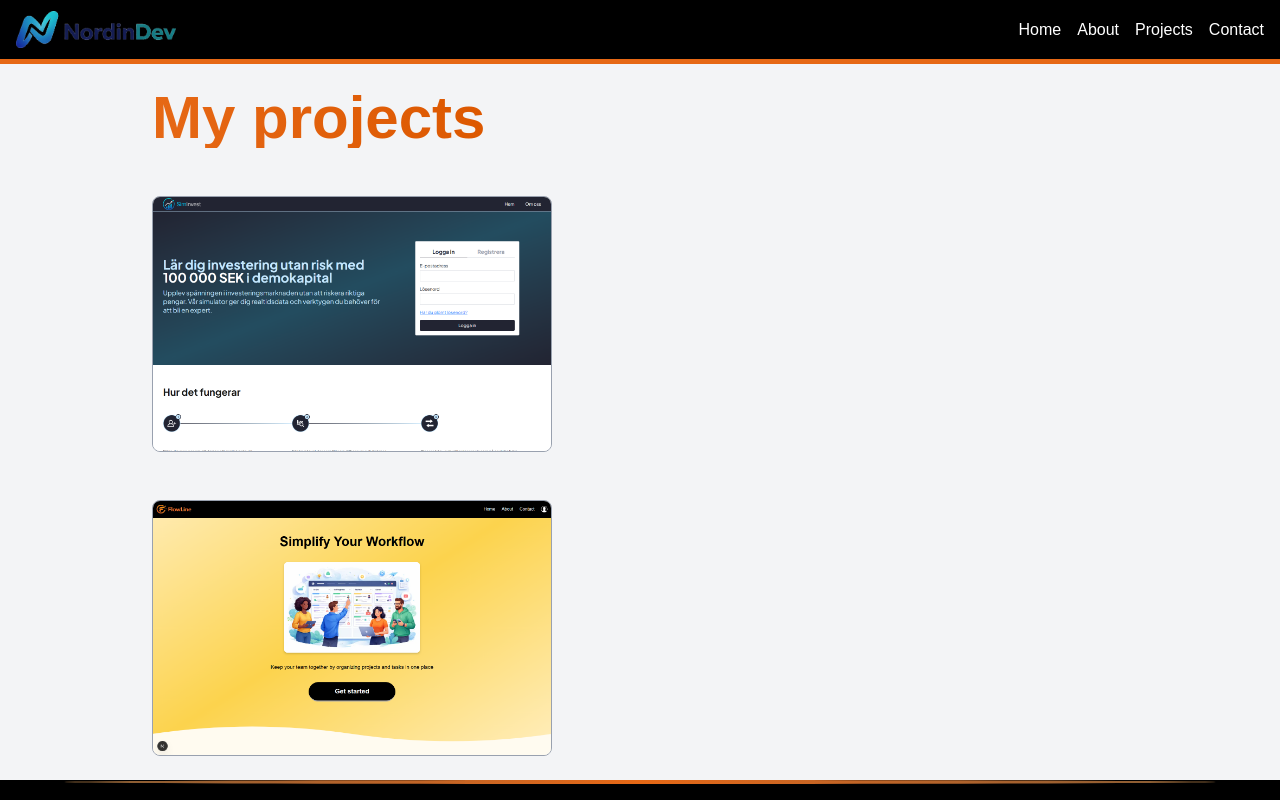
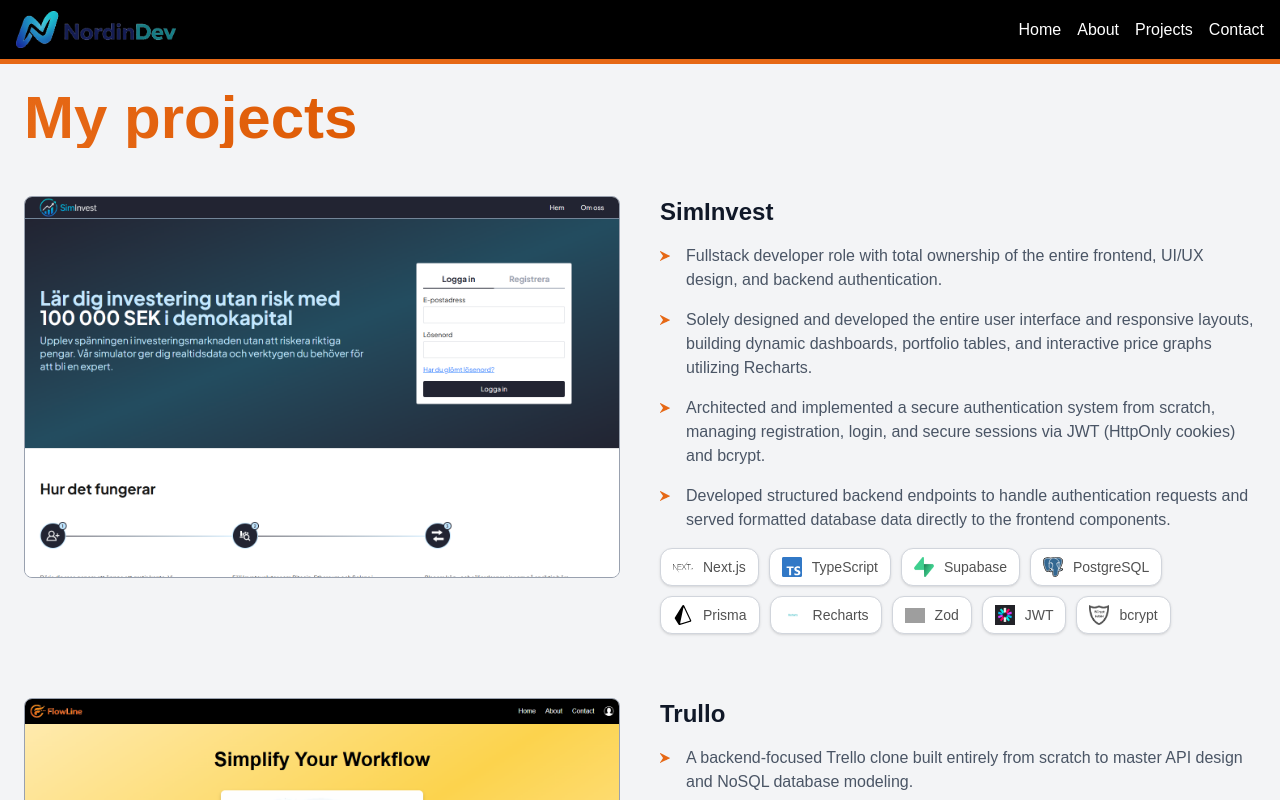
Before and after one commit to Niklas-Nordin/My-Portfolio, a Next.js app: page /projects in a window 1280 px wide. Shown: the top 800 px of the page. Built offline with nearby package versions, Linux system fonts and the light colour scheme; grey boxes are pictures that could not be loaded.

Commit message:
Adding two top projects

```diff
--- a/app/projects/page.tsx
+++ b/app/projects/page.tsx
@@ -1,28 +1,77 @@
 import Image from "next/image";
+import { portfolioData } from "@/data";
 
 function Projects() {
+
+  const topProjects = portfolioData.topProjects;
+
   return (
-    <div className="max-w-5xl mx-auto p-6 space-y-12 w-full p-2">
+    <div className="max-w-7xl mx-auto p-6 space-y-12 w-full p-2">
       <h1 className="bg-gradient-to-r from-brand-orange to-orange-700 bg-clip-text text-transparent text-5xl lg:text-6xl font-bold text-center lg:text-left">My projects</h1>
 
-      <Image
-        src="/projects/SimInvest.png"
-        alt="Image of SimInvest project"
-        width={400}
-        height={300}
-        className="rounded-lg border-1 border-gray-400" // object-cover gör att bilden inte trycks ihop/blir skev
-        sizes="(max-width: 768px) 100vw, 80vw"
-        priority // Bra att ha på första projektbilden för snabbare laddning
-      />
-      <Image
-        src="/projects/Trullo.png"
-        alt="Image of SimInvest project"
-        width={400}
-        height={300}
-        className="rounded-lg border-1 border-gray-400" // object-cover gör att bilden inte trycks ihop/blir skev
-        sizes="(max-width: 768px) 100vw, 80vw"
-        priority // Bra att ha på första projektbilden för snabbare laddning
-      />
+      <ul className="flex flex-col gap-12 md:gap-16">
+        {topProjects.map((project) => (
+          <li
+            key={project.id}
+            className="flex flex-col md:flex-row gap-6 md:gap-10 items-center md:items-start w-full"
+          >
+            <div className="w-full max-w-[600px] flex justify-center md:justify-start">
+              <Image
+                src={project.imagePath}
+                alt={`Image of ${project.title} project.`}
+                width={600}
+                height={400}
+                className="rounded-lg border border-gray-400 w-full h-auto object-cover"
+                sizes="(max-width: 768px) 100vw, 600px"
+                priority={project.id === "siminvest"}
+              />
+            </div>
+
+            <div className="w-full max-w-[600px] flex flex-col gap-4 text-start md:text-left">
+              <h2 className="text-2xl font-bold text-gray-900 dark:text-white">
+                {project.title}
+              </h2>
+
+              <ul className="text-gray-600 dark:text-gray-300 space-y-2 text-sm md:text-base flex flex-col gap-2">
+                {project.description.map((point, index) => (
+                  <li className="flex gap-4 items-baseline">
+                    <Image
+                    src="/arrow-right.svg"
+                    alt="Arrow right"
+                    width={10}
+                    height={10}
+                    />
+                    <p key={index}>{point}</p>
+                  </li>
+                ))}
+              </ul>
+              <ul className="flex flex-wrap gap-2.5">
+                {project.skills.map((skill) => (
+                  <li
+                    key={skill.name}
+                    className="flex items-center gap-2.5 px-3 py-2 bg-white dark:bg-neutral-900 border border-gray-300 shadow dark:border-neutral-800 rounded-xl text-sm font-medium text-neutral-600 dark:text-neutral-300 transition-all hover:border-brand-orange dark:hover:border-brand-orange hover:text-brand-orange dark:hover:text-brand-orange cursor-default group"
+                  >
+                    {skill.icon ? (
+                      <div className="relative w-5 h-5 flex items-center justify-center transition-transform duration-200 group-hover:scale-110">
+                        <Image
+                          src={skill.icon}
+                          alt={`${skill.name} icon`}
+                          width={20}
+                          height={20}
+                          className="object-contain"
+                        />
+                      </div>
+                    ) : (
+                      <span className="w-1.5 h-1.5 rounded-full bg-neutral-400 dark:bg-neutral-600 transition-colors group-hover:bg-brand-orange" />
+                    )}
+                    <span>{skill.name}</span>
+                  </li>
+                ))}
+              </ul>
+            </div>
+          </li>
+        ))}
+      </ul>
     </div>
   );
 }
--- a/data.ts
+++ b/data.ts
@@ -32,7 +32,7 @@
   liveUrl?: string;
   githubUrl?: string;
   imagePath: string;
-  technologies: string[];
+  skills: Skill[];
   description: string[];
 }
 
@@ -225,23 +225,22 @@
       ]
     }
   ],
-  topProjects: [
+topProjects: [
     {
       id: "siminvest",
       title: "SimInvest",
       liveUrl: "https://siminvest-rouge.vercel.app/",
       imagePath: "/projects/SimInvest.png",
-      technologies: [
-        "Next.js",
-        "TypeScript",
-        "React",
-        "Supabase",
-        "PostgreSQL",
-        "Prisma ORM",
-        "Recharts",
-        "Zod",
-        "JWT",
-        "bcrypt"
+      skills: [
+        { name: "Next.js", icon: "/techStack/nextjs-icon.svg" },
+        { name: "TypeScript", icon: "/techStack/Typescript_logo.svg" },
+        { name: "Supabase", icon: "/techStack/supabase.png" },
+        { name: "PostgreSQL", icon: "/techStack/Postgresql_elephant.svg" },
+        { name: "Prisma", icon: "/techStack/prisma-svgrepo-com.svg" },
+        { name: "Recharts", icon: "/techStack/recharts.png" },
+        { name: "Zod", icon: "/techStack/zod.png" },
+        { name: "JWT", icon: "/techStack/jwt.png" },
+        { name: "bcrypt", icon: "/techStack/bcrypt.jpg" }
       ],
       description: [
         "Fullstack developer role with total ownership of the entire frontend, UI/UX design, and backend authentication.",
@@ -254,15 +253,15 @@
       id: "trullo",
       title: "Trullo",
       githubUrl: "https://github.com/Niklas-Nordin/Trullo",
-      imagePath: "/projects/Trullo.png", // Kom ihåg att lägga till en screenshot i din public-mapp sen!
-      technologies: [
-        "Node.js",
-        "Express.js",
-        "TypeScript",
-        "JavaScript",
-        "MongoDB",
-        "Mongoose",
-        "JWT"
+      imagePath: "/projects/Trullo.png",
+      skills: [
+        { name: "Node.js", icon: "/techStack/nodejs-icon.svg" },
+        { name: "Express.js", icon: "/techStack/Express.svg" },
+        { name: "TypeScript", icon: "/techStack/Typescript_logo.svg" },
+        { name: "JavaScript", icon: "/techStack/javascript-icon.svg" },
+        { name: "MongoDB", icon: "/techStack/MongoDB_Logo.svg" },
+        { name: "Mongoose", icon: "/techStack/mongoose.png" }, // Återanvänder MongoDB-ikon för Mongoose
+        { name: "JWT", icon: "/techStack/jwt.png" }
       ],
       description: [
         "A backend-focused Trello clone built entirely from scratch to master API design and NoSQL database modeling.",
```
Also changed, not shown: public/techStack/mongoose.png (added).
